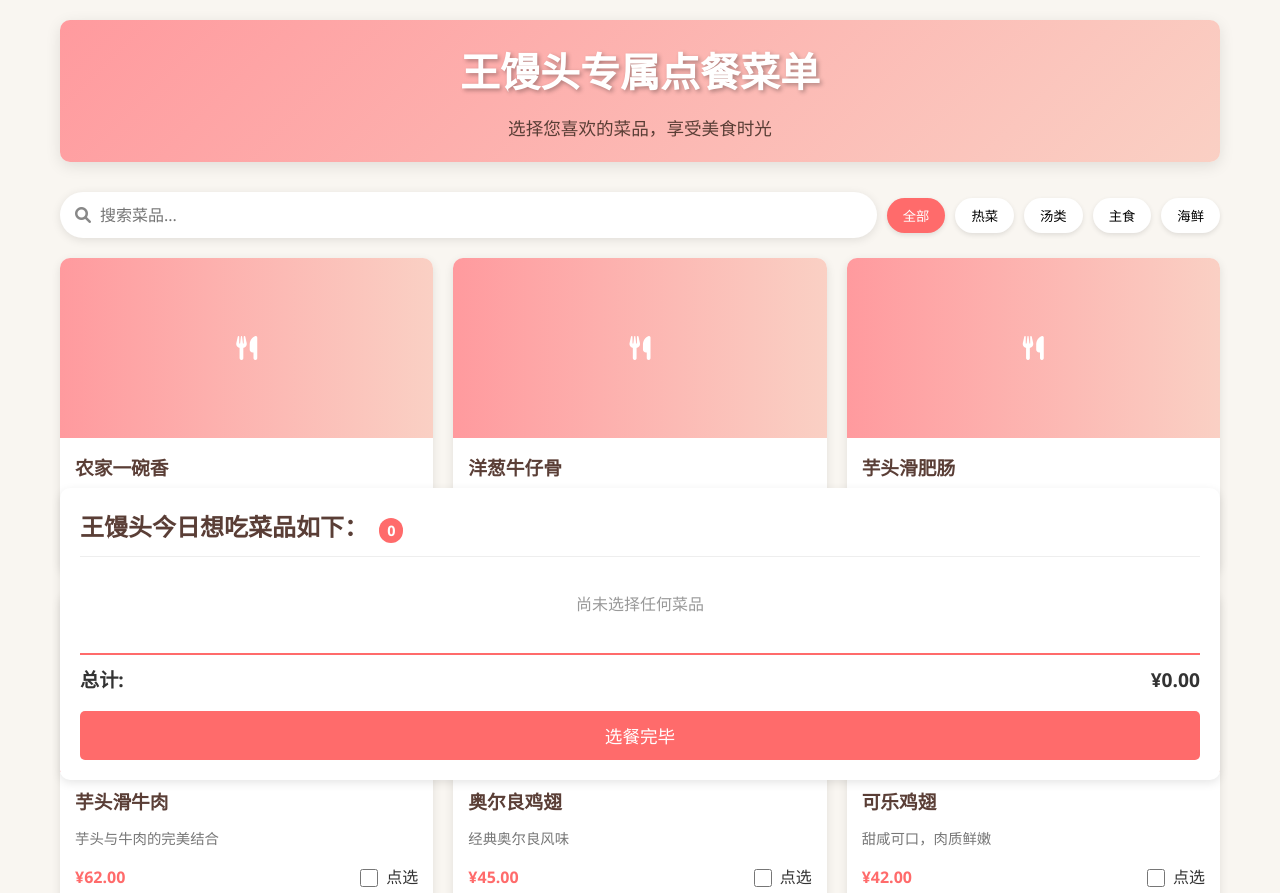
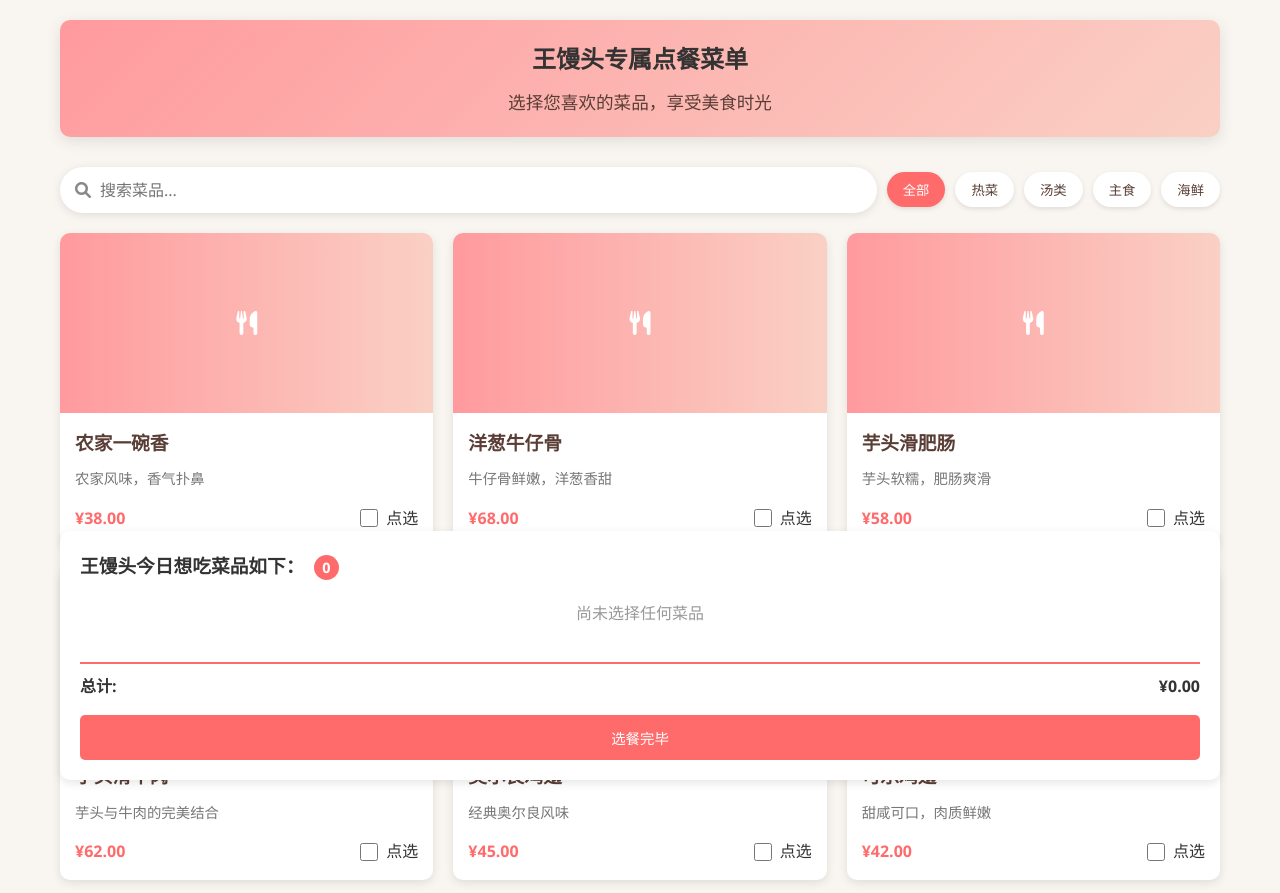
Before and after one commit to HanL001117/date-invitation, a plain HTML site: page index.html in a window 1280 px wide. Shown: the top 893 px of the page. Drawn offline with Linux system fonts and the light colour scheme.

Commit message:
Add files via upload

```diff
--- a/index.html
+++ b/index.html
@@ -92,6 +92,7 @@
             cursor: pointer;
             box-shadow: 0 2px 5px rgba(0, 0, 0, 0.1);
             transition: all 0.3s ease;
+            color: #5a3e36;
         }
 
         .category-btn:hover, .category-btn.active {
@@ -216,7 +217,7 @@
             display: flex;
             justify-content: space-between;
             font-weight: bold;
-            font-size: 1.2rem;
+            font-size: 1rem;
             padding-top: 10px;
             border-top: 2px solid #ff6b6b;
         }
@@ -229,7 +230,7 @@
             color: white;
             border: none;
             border-radius: 5px;
-            font-size: 1.1rem;
+            font-size: 0.9rem;
             cursor: pointer;
             margin-top: 15px;
             transition: background-color 0.3s ease;
@@ -294,7 +295,7 @@
 <body>
     <div class="container">
         <header>
-            <h1>王馒头专属点餐菜单</h1>
+            <h2>王馒头专属点餐菜单</h2>
             <p>选择您喜欢的菜品，享受美食时光</p>
         </header>
 
@@ -317,7 +318,7 @@
         </div>
 
         <div class="order-summary">
-            <h2>王馒头今日想吃菜品如下： <span class="counter" id="selected-count">0</span></h2>
+            <h3>王馒头今日想吃菜品如下： <span class="counter" id="selected-count">0</span></h3>
             <div id="selected-dishes">
                 <p class="empty-order">尚未选择任何菜品</p>
             </div>
```
